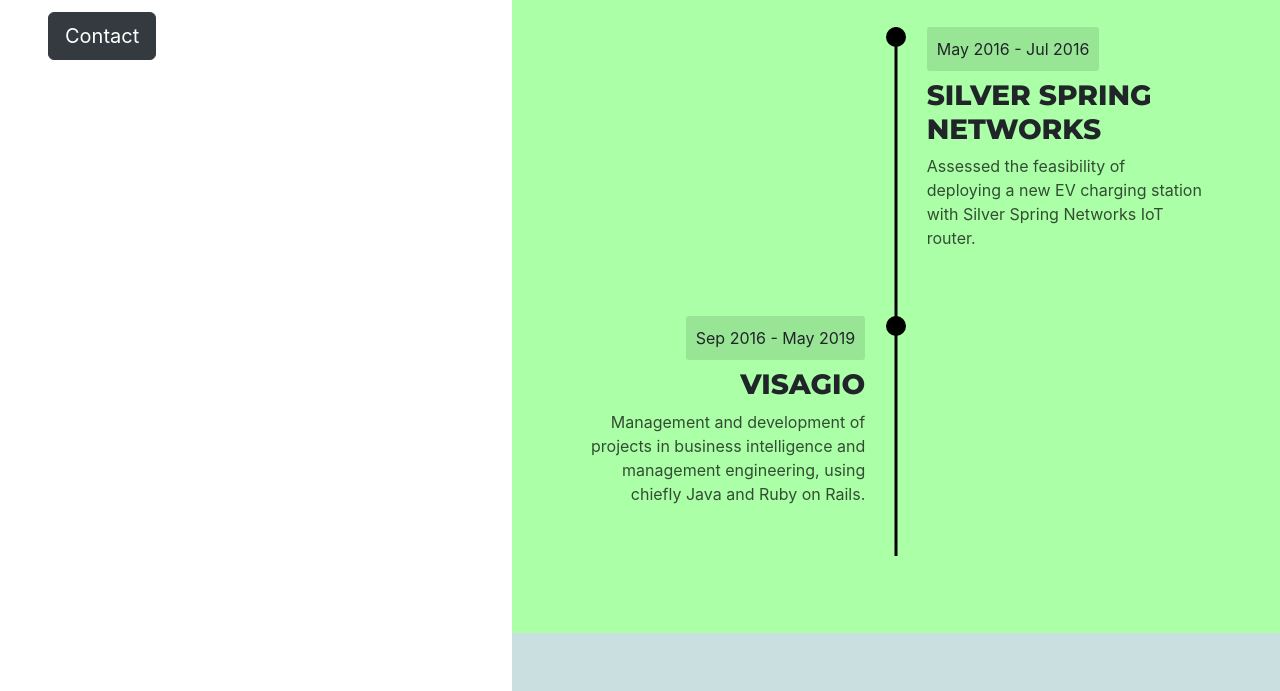
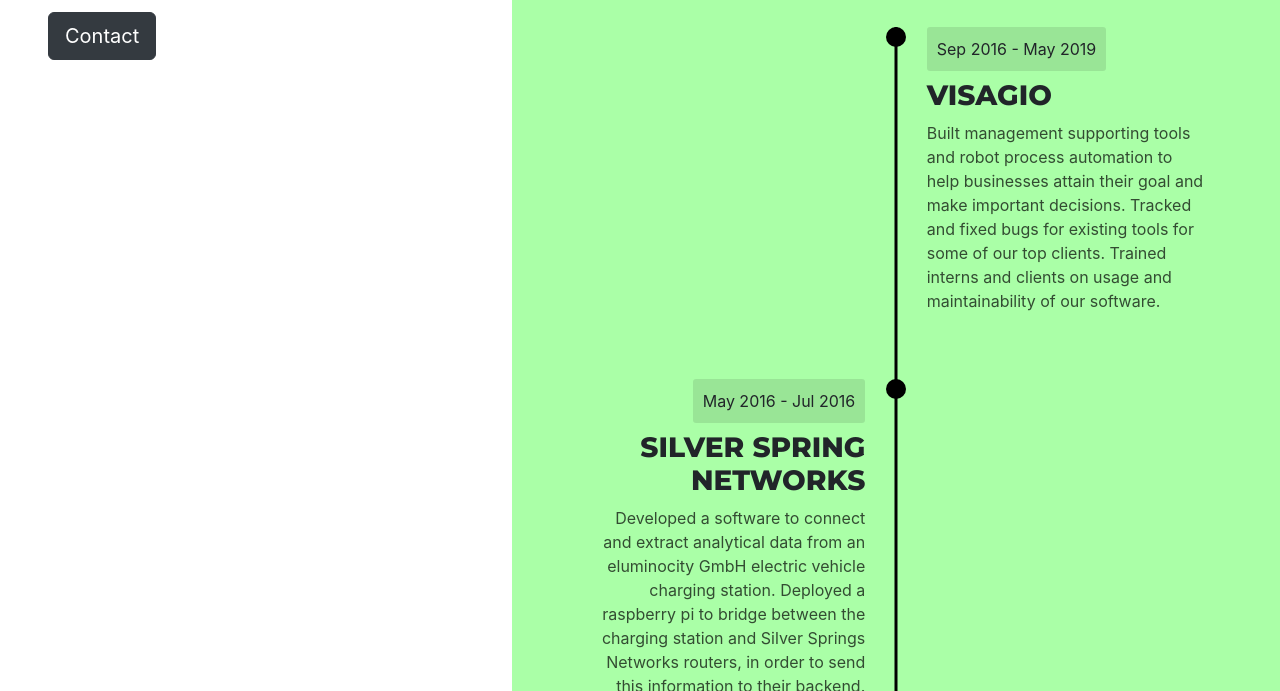
Before and after one commit to johncurcio/dev, a plain HTML site: page index.html in a window 1280 px wide. Shown: the part 569-1260 px from the top of the page. Drawn offline with nearby package versions, Linux system fonts and the light colour scheme; a script that the page names is missing; some icons are missing.

Commit message:
update index.html

```diff
--- a/index.html
+++ b/index.html
@@ -155,9 +155,9 @@
       <div class="timeline-icon"></div>
 
       <div class="timeline-content  right ">
-        <span class="date">May 2016 - Jul 2016</span>
-        <h6 class="h3 my-2">Silver Spring Networks</h6>
-        <p class="">Assessed the feasibility of deploying a new EV charging station with Silver Spring Networks IoT router. </p>
+        <span class="date">Sep 2016 - May 2019</span>
+        <h6 class="h3 my-2">Visagio</h6>
+        <p class="">Built management supporting tools and robot process automation to help businesses attain their goal and make important decisions. Tracked and fixed bugs for existing tools for some of our top clients. Trained interns and clients on usage and maintainability of our software.</p>
       </div>
     </div>
 
@@ -165,9 +165,9 @@
       <div class="timeline-icon"></div>
 
       <div class="timeline-content ">
-        <span class="date">Sep 2016 - May 2019</span>
-        <h6 class="h3 my-2">Visagio</h6>
-        <p class="">Management and development of projects in business intelligence and management engineering, using chiefly Java and Ruby on Rails.</p>
+        <span class="date">May 2016 - Jul 2016</span>
+        <h6 class="h3 my-2">Silver Spring Networks</h6>
+        <p class="">Developed a software to connect and extract analytical data from an eluminocity GmbH electric vehicle charging station. Deployed a raspberry pi to bridge between the charging station and Silver Springs Networks routers, in order to send this information to their backend.</p>
       </div>
     </div>
 
```
